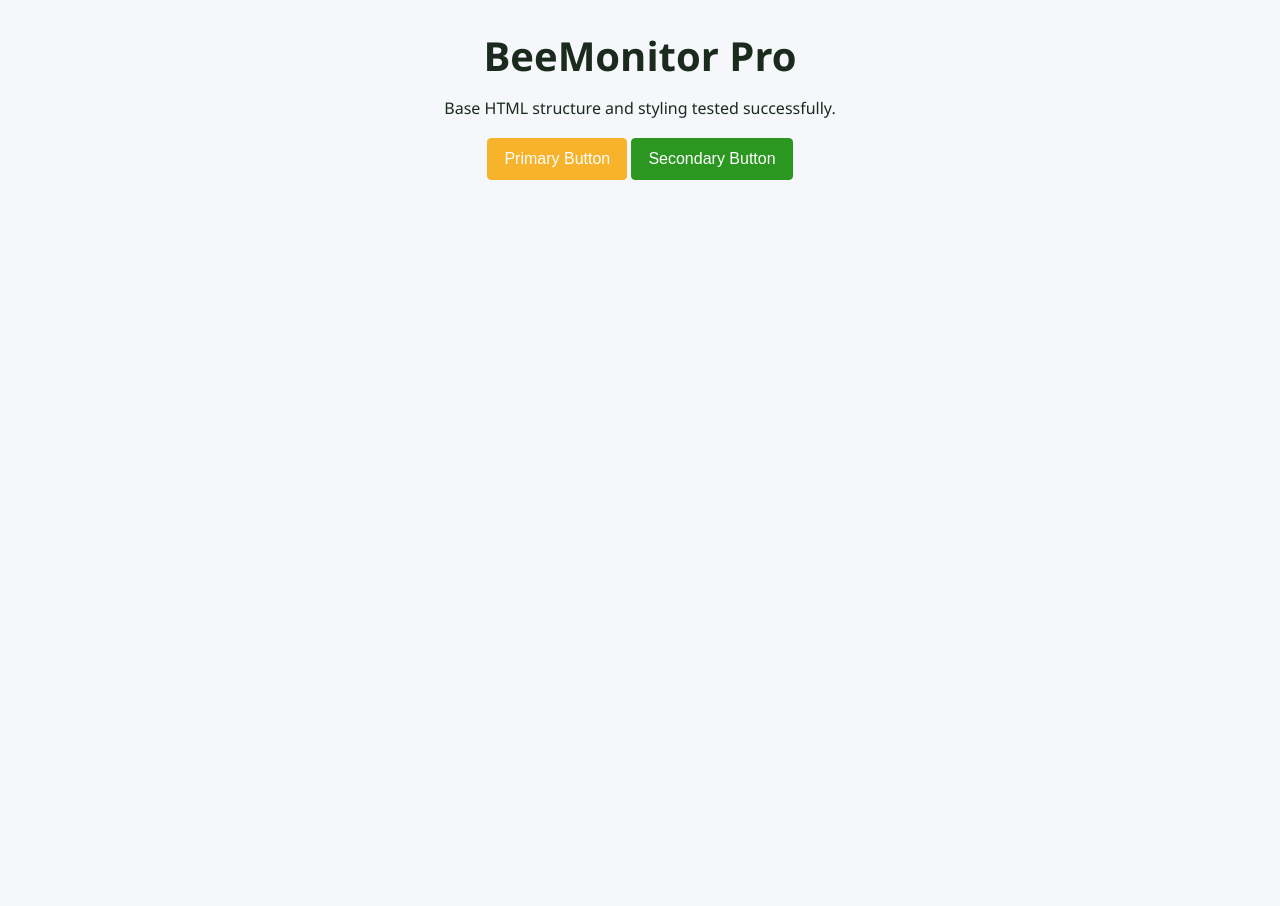
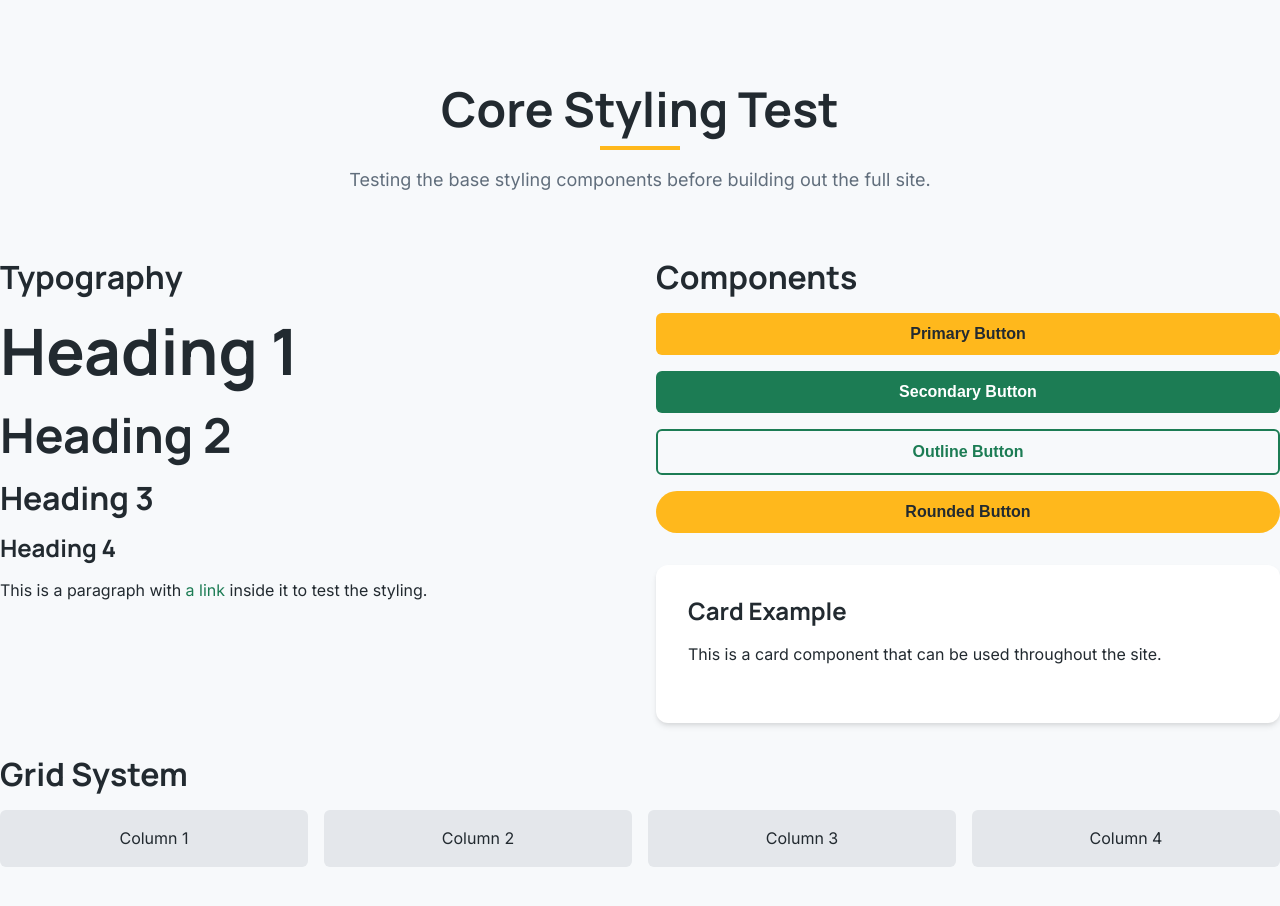
Before and after one commit to viktech/Investor-pitch-site, a plain HTML site: page Index.html in a window 1280 px wide. Before the commit the page ends 800 px from the top, so only its background shows below. Drawn offline with Linux system fonts and the light colour scheme.

Commit message:
Update Index.html

```diff
--- a/Index.html
+++ b/Index.html
@@ -3,22 +3,47 @@
 <head>
   <meta charset="UTF-8">
   <meta name="viewport" content="width=device-width, initial-scale=1.0">
-  <title>BeeMonitor Pro | Advanced Pollinator Monitoring</title>
+  <title>BeeMonitor Pro | Smart Pollinator Monitoring System</title>
   <style>
-    /* Base Styles */
+    /* Core Variables */
     :root {
-      --primary: #F7B32B;
-      --secondary: #2B9720;
-      --tertiary: #8366E0;
-      --dark: #1A2A1D;
-      --light: #F5F7FA;
-      --gray: #6c757d;
-      --success: #28a745;
-      --info: #17a2b8;
-      --warning: #ffc107;
-      --danger: #dc3545;
+      --primary: #FFB81C;       /* Amber - Honey/Bee Color */
+      --secondary: #1C7C54;     /* Forest Green - Nature/Conservation */
+      --accent: #7E57C2;        /* Purple - Innovation/Research */
+      --dark: #222A30;          /* Dark Blue-Gray - Professional */
+      --light: #F7F9FB;         /* Off-White - Clean/Modern */
+      --success: #4CAF50;       /* Green - Positive Metrics */
+      --warning: #FF9800;       /* Orange - Attention */
+      --danger: #F44336;        /* Red - Alerts */
+      --gray-100: #F5F7FA;
+      --gray-200: #E4E7EB;
+      --gray-300: #CBD2D9;
+      --gray-400: #9AA5B1;
+      --gray-500: #7B8794;
+      --gray-600: #616E7C;
+      --gray-700: #52606D;
+      --gray-800: #3E4C59;
+      --gray-900: #323F4B;
+
+      --font-primary: 'Inter', -apple-system, BlinkMacSystemFont, 'Segoe UI', Roboto, Oxygen, Ubuntu, Cantarell, sans-serif;
+      --font-heading: 'Manrope', -apple-system, BlinkMacSystemFont, 'Segoe UI', Roboto, Oxygen, Ubuntu, Cantarell, sans-serif;
+      --font-mono: 'JetBrains Mono', Menlo, Monaco, 'Courier New', monospace;
+
+      --shadow-sm: 0 1px 2px 0 rgba(0, 0, 0, 0.05);
+      --shadow-md: 0 4px 6px -1px rgba(0, 0, 0, 0.1), 0 2px 4px -1px rgba(0, 0, 0, 0.06);
+      --shadow-lg: 0 10px 15px -3px rgba(0, 0, 0, 0.1), 0 4px 6px -2px rgba(0, 0, 0, 0.05);
+      --shadow-xl: 0 20px 25px -5px rgba(0, 0, 0, 0.1), 0 10px 10px -5px rgba(0, 0, 0, 0.04);
+
+      --border-radius-sm: 0.25rem;
+      --border-radius: 0.375rem;
+      --border-radius-md: 0.5rem;
+      --border-radius-lg: 0.75rem;
+      --border-radius-xl: 1rem;
+      --border-radius-2xl: 1.5rem;
+      --border-radius-full: 9999px;
     }
 
+    /* Base Reset */
     * {
       margin: 0;
       padding: 0;
@@ -26,229 +51,320 @@
     }
 
     body {
-      font-family: 'Segoe UI', Tahoma, Geneva, Verdana, sans-serif;
+      font-family: var(--font-primary);
+      color: var(--dark);
       line-height: 1.6;
-      color: var(--dark);
       background-color: var(--light);
-    }
-
-    a {
-      text-decoration: none;
-      color: var(--secondary);
-    }
-
-    a:hover {
-      color: #1e7518;
-    }
-
-    img {
-      max-width: 100%;
-      height: auto;
+      -webkit-font-smoothing: antialiased;
+      -moz-osx-font-smoothing: grayscale;
     }
 
     /* Typography */
     h1, h2, h3, h4, h5, h6 {
+      font-family: var(--font-heading);
       font-weight: 700;
       line-height: 1.2;
       margin-bottom: 1rem;
     }
 
     h1 {
-      font-size: 2.5rem;
+      font-size: clamp(2.5rem, 5vw, 4rem);
     }
 
     h2 {
-      font-size: 2rem;
-      color: var(--secondary);
+      font-size: clamp(2rem, 4vw, 3rem);
     }
 
     h3 {
-      font-size: 1.75rem;
+      font-size: clamp(1.5rem, 3vw, 2rem);
     }
 
     h4 {
-      font-size: 1.5rem;
+      font-size: clamp(1.25rem, 2vw, 1.5rem);
     }
 
     p {
+      margin-bottom: 1.5rem;
+    }
+
+    a {
+      color: var(--secondary);
+      text-decoration: none;
+      transition: color 0.2s ease-in-out;
+    }
+
+    a:hover {
+      color: var(--primary);
+    }
+
+    /* Layout Elements */
+    .container {
+      width: 100%;
+      max-width: 1280px;
+      margin: 0 auto;
+      padding: 0 1.5rem;
+    }
+
+    .section {
+      padding: 5rem 0;
+    }
+
+    .section-title {
+      text-align: center;
+      margin-bottom: 4rem;
+    }
+
+    .section-title h2 {
+      position: relative;
+      display: inline-block;
       margin-bottom: 1rem;
     }
 
-    /* Layout */
-    .container {
-      width: 100%;
-      max-width: 1200px;
-      margin: 0 auto;
-      padding: 0 1rem;
+    .section-title h2:after {
+      content: '';
+      display: block;
+      width: 80px;
+      height: 4px;
+      background: var(--primary);
+      margin: 0.5rem auto 0;
     }
 
-    .row {
-      display: flex;
-      flex-wrap: wrap;
-      margin: 0 -1rem;
+    .section-title p {
+      max-width: 800px;
+      margin: 0 auto;
+      font-size: 1.125rem;
+      color: var(--gray-600);
     }
 
-    .col {
-      flex: 1 0 0%;
-      padding: 0 1rem;
+    .section-dark {
+      background-color: var(--dark);
+      color: var(--light);
     }
 
-    /* For responsive columns */
-    .col-1 { flex: 0 0 8.333333%; max-width: 8.333333%; }
-    .col-2 { flex: 0 0 16.666667%; max-width: 16.666667%; }
-    .col-3 { flex: 0 0 25%; max-width: 25%; }
-    .col-4 { flex: 0 0 33.333333%; max-width: 33.333333%; }
-    .col-5 { flex: 0 0 41.666667%; max-width: 41.666667%; }
-    .col-6 { flex: 0 0 50%; max-width: 50%; }
-    .col-7 { flex: 0 0 58.333333%; max-width: 58.333333%; }
-    .col-8 { flex: 0 0 66.666667%; max-width: 66.666667%; }
-    .col-9 { flex: 0 0 75%; max-width: 75%; }
-    .col-10 { flex: 0 0 83.333333%; max-width: 83.333333%; }
-    .col-11 { flex: 0 0 91.666667%; max-width: 91.666667%; }
-    .col-12 { flex: 0 0 100%; max-width: 100%; }
+    .section-dark .section-title h2:after {
+      background: var(--primary);
+    }
 
-    /* Utility Classes */
-    .text-center { text-align: center; }
-    .text-right { text-align: right; }
-    .text-left { text-align: left; }
+    .section-dark .section-title p {
+      color: var(--gray-300);
+    }
 
-    .mb-1 { margin-bottom: 0.25rem; }
-    .mb-2 { margin-bottom: 0.5rem; }
-    .mb-3 { margin-bottom: 1rem; }
-    .mb-4 { margin-bottom: 1.5rem; }
-    .mb-5 { margin-bottom: 3rem; }
+    .section-light {
+      background-color: var(--gray-100);
+    }
 
-    .mt-1 { margin-top: 0.25rem; }
-    .mt-2 { margin-top: 0.5rem; }
-    .mt-3 { margin-top: 1rem; }
-    .mt-4 { margin-top: 1.5rem; }
-    .mt-5 { margin-top: 3rem; }
+    .section-colored {
+      background-color: rgba(28, 124, 84, 0.05);
+    }
 
-    .py-1 { padding-top: 0.25rem; padding-bottom: 0.25rem; }
-    .py-2 { padding-top: 0.5rem; padding-bottom: 0.5rem; }
-    .py-3 { padding-top: 1rem; padding-bottom: 1rem; }
-    .py-4 { padding-top: 1.5rem; padding-bottom: 1.5rem; }
-    .py-5 { padding-top: 3rem; padding-bottom: 3rem; }
+    /* Grid System */
+    .grid {
+      display: grid;
+      gap: 2rem;
+    }
 
-    .px-1 { padding-left: 0.25rem; padding-right: 0.25rem; }
-    .px-2 { padding-left: 0.5rem; padding-right: 0.5rem; }
-    .px-3 { padding-left: 1rem; padding-right: 1rem; }
-    .px-4 { padding-left: 1.5rem; padding-right: 1.5rem; }
-    .px-5 { padding-left: 3rem; padding-right: 3rem; }
+    .grid-2 {
+      grid-template-columns: repeat(1, 1fr);
+    }
+
+    .grid-3 {
+      grid-template-columns: repeat(1, 1fr);
+    }
+
+    .grid-4 {
+      grid-template-columns: repeat(1, 1fr);
+    }
+
+    @media (min-width: 768px) {
+      .grid-2 {
+        grid-template-columns: repeat(2, 1fr);
+      }
+
+      .grid-3 {
+        grid-template-columns: repeat(2, 1fr);
+      }
+
+      .grid-4 {
+        grid-template-columns: repeat(2, 1fr);
+      }
+    }
+
+    @media (min-width: 1024px) {
+      .grid-3 {
+        grid-template-columns: repeat(3, 1fr);
+      }
+
+      .grid-4 {
+        grid-template-columns: repeat(4, 1fr);
+      }
+    }
+
+    /* Flex Utilities */
+    .flex {
+      display: flex;
+    }
+
+    .flex-col {
+      flex-direction: column;
+    }
+
+    .items-center {
+      align-items: center;
+    }
+
+    .justify-between {
+      justify-content: space-between;
+    }
+
+    .justify-center {
+      justify-content: center;
+    }
+
+    .flex-wrap {
+      flex-wrap: wrap;
+    }
+
+    .gap-4 {
+      gap: 1rem;
+    }
+
+    .gap-8 {
+      gap: 2rem;
+    }
+
+    /* Components */
+    .card {
+      background: white;
+      border-radius: var(--border-radius-lg);
+      padding: 2rem;
+      box-shadow: var(--shadow-md);
+      transition: transform 0.3s ease, box-shadow 0.3s ease;
+    }
+
+    .card:hover {
+      transform: translateY(-5px);
+      box-shadow: var(--shadow-lg);
+    }
+
+    .card-title {
+      font-size: 1.5rem;
+      margin-bottom: 1rem;
+      color: var(--dark);
+    }
 
     .btn {
       display: inline-block;
-      font-weight: 400;
+      font-weight: 600;
       text-align: center;
+      white-space: nowrap;
       vertical-align: middle;
       cursor: pointer;
-      padding: 0.5rem 1rem;
+      user-select: none;
+      padding: 0.75rem 1.5rem;
+      border-radius: var(--border-radius);
+      transition: all 0.2s ease-in-out;
+      border: none;
       font-size: 1rem;
-      line-height: 1.5;
-      border-radius: 0.25rem;
-      transition: all 0.2s ease-in-out;
     }
 
     .btn-primary {
       background-color: var(--primary);
-      border: 1px solid var(--primary);
-      color: white;
+      color: var(--dark);
     }
 
     .btn-primary:hover {
-      background-color: #e09d1c;
-      border-color: #e09d1c;
+      background-color: #E5A618;
+      color: var(--dark);
     }
 
     .btn-secondary {
       background-color: var(--secondary);
-      border: 1px solid var(--secondary);
       color: white;
     }
 
     .btn-secondary:hover {
-      background-color: #1e7518;
-      border-color: #1e7518;
+      background-color: #166446;
+      color: white;
     }
 
-    .btn-outline-primary {
+    .btn-outline {
       background-color: transparent;
-      border: 1px solid var(--primary);
-      color: var(--primary);
+      border: 2px solid var(--secondary);
+      color: var(--secondary);
     }
 
-    .btn-outline-primary:hover {
-      background-color: var(--primary);
+    .btn-outline:hover {
+      background-color: var(--secondary);
       color: white;
     }
 
     .btn-lg {
-      padding: 0.75rem 1.5rem;
-      font-size: 1.25rem;
-      border-radius: 0.3rem;
+      padding: 1rem 2rem;
+      font-size: 1.125rem;
     }
 
-    .btn-sm {
-      padding: 0.25rem 0.5rem;
-      font-size: 0.875rem;
-      border-radius: 0.2rem;
+    .btn-rounded {
+      border-radius: var(--border-radius-full);
     }
 
-    /* Card Component */
-    .card {
-      position: relative;
-      display: flex;
-      flex-direction: column;
-      min-width: 0;
-      word-wrap: break-word;
-      background-color: #fff;
-      background-clip: border-box;
-      border: 1px solid rgba(0, 0, 0, 0.125);
-      border-radius: 0.25rem;
-      box-shadow: 0 0.125rem 0.25rem rgba(0, 0, 0, 0.075);
-      margin-bottom: 1.5rem;
-      transition: all 0.3s ease;
+    /* Custom Styling for Testing */
+    .test-element {
+      background-color: var(--gray-200);
+      padding: 1rem;
+      border-radius: var(--border-radius);
+      margin-bottom: 1rem;
+      text-align: center;
     }
+  </style>
 
-    .card:hover {
-      transform: translateY(-5px);
-      box-shadow: 0 0.5rem 1rem rgba(0, 0, 0, 0.15);
-    }
-
-    .card-header {
-      padding: 1rem;
-      margin-bottom: 0;
-      background-color: rgba(0, 0, 0, 0.03);
-      border-bottom: 1px solid rgba(0, 0, 0, 0.125);
-    }
-
-    .card-body {
-      flex: 1 1 auto;
-      padding: 1rem;
-    }
-
-    .card-footer {
-      padding: 1rem;
-      background-color: rgba(0, 0, 0, 0.03);
-      border-top: 1px solid rgba(0, 0, 0, 0.125);
-    }
-
-    .card-img-top {
-      width: 100%;
-      border-top-left-radius: calc(0.25rem - 1px);
-      border-top-right-radius: calc(0.25rem - 1px);
-    }
-
-    /* Basic structure testing - will expand in next iterations */
-  </style>
+  <!-- Import fonts -->
+  <link rel="preconnect" href="https://fonts.googleapis.com">
+  <link rel="preconnect" href="https://fonts.gstatic.com" crossorigin>
+  <link href="https://fonts.googleapis.com/css2?family=Inter:wght@400;500;600;700&family=JetBrains+Mono&family=Manrope:wght@500;700;800&display=swap" rel="stylesheet">
 </head>
 <body>
-  <!-- Page content will go here in next iterations -->
-  <div style="padding: 2rem; text-align: center;">
-    <h1>BeeMonitor Pro</h1>
-    <p>Base HTML structure and styling tested successfully.</p>
-    <button class="btn btn-primary">Primary Button</button>
-    <button class="btn btn-secondary">Secondary Button</button>
+  <!-- Test basic styling -->
+  <div class="container section">
+    <div class="section-title">
+      <h2>Core Styling Test</h2>
+      <p>Testing the base styling components before building out the full site.</p>
+    </div>
+
+    <div class="grid grid-2 gap-8">
+      <div>
+        <h3>Typography</h3>
+        <h1>Heading 1</h1>
+        <h2>Heading 2</h2>
+        <h3>Heading 3</h3>
+        <h4>Heading 4</h4>
+        <p>This is a paragraph with <a href="#">a link</a> inside it to test the styling.</p>
+      </div>
+
+      <div>
+        <h3>Components</h3>
+        <div class="flex flex-col gap-4">
+          <button class="btn btn-primary">Primary Button</button>
+          <button class="btn btn-secondary">Secondary Button</button>
+          <button class="btn btn-outline">Outline Button</button>
+          <button class="btn btn-primary btn-rounded">Rounded Button</button>
+        </div>
+
+        <div class="card" style="margin-top: 2rem;">
+          <h3 class="card-title">Card Example</h3>
+          <p>This is a card component that can be used throughout the site.</p>
+        </div>
+      </div>
+    </div>
+
+    <div style="margin-top: 2rem;">
+      <h3>Grid System</h3>
+      <div class="grid grid-4 gap-4">
+        <div class="test-element">Column 1</div>
+        <div class="test-element">Column 2</div>
+        <div class="test-element">Column 3</div>
+        <div class="test-element">Column 4</div>
+      </div>
+    </div>
   </div>
 </body>
 </html>
```
